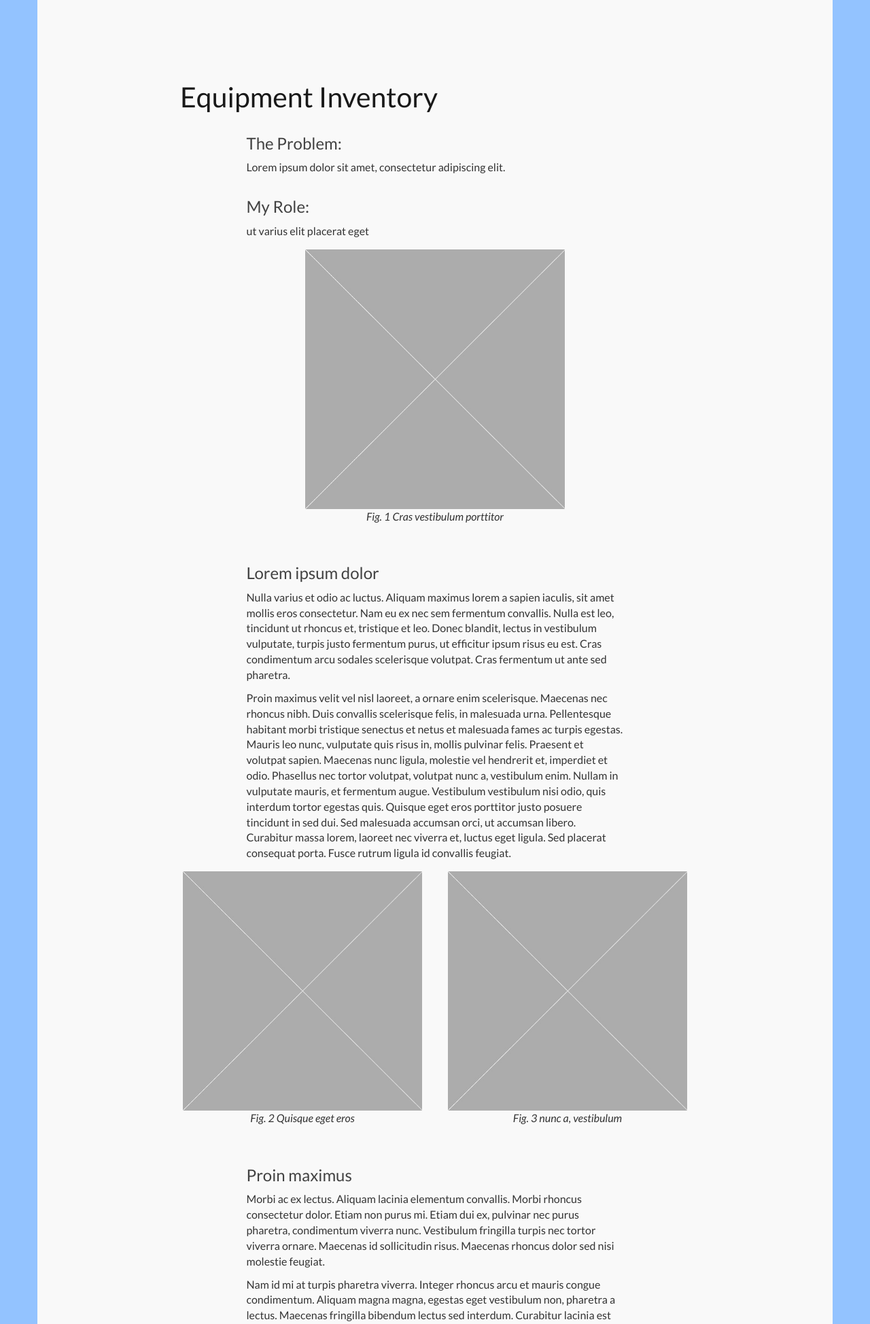
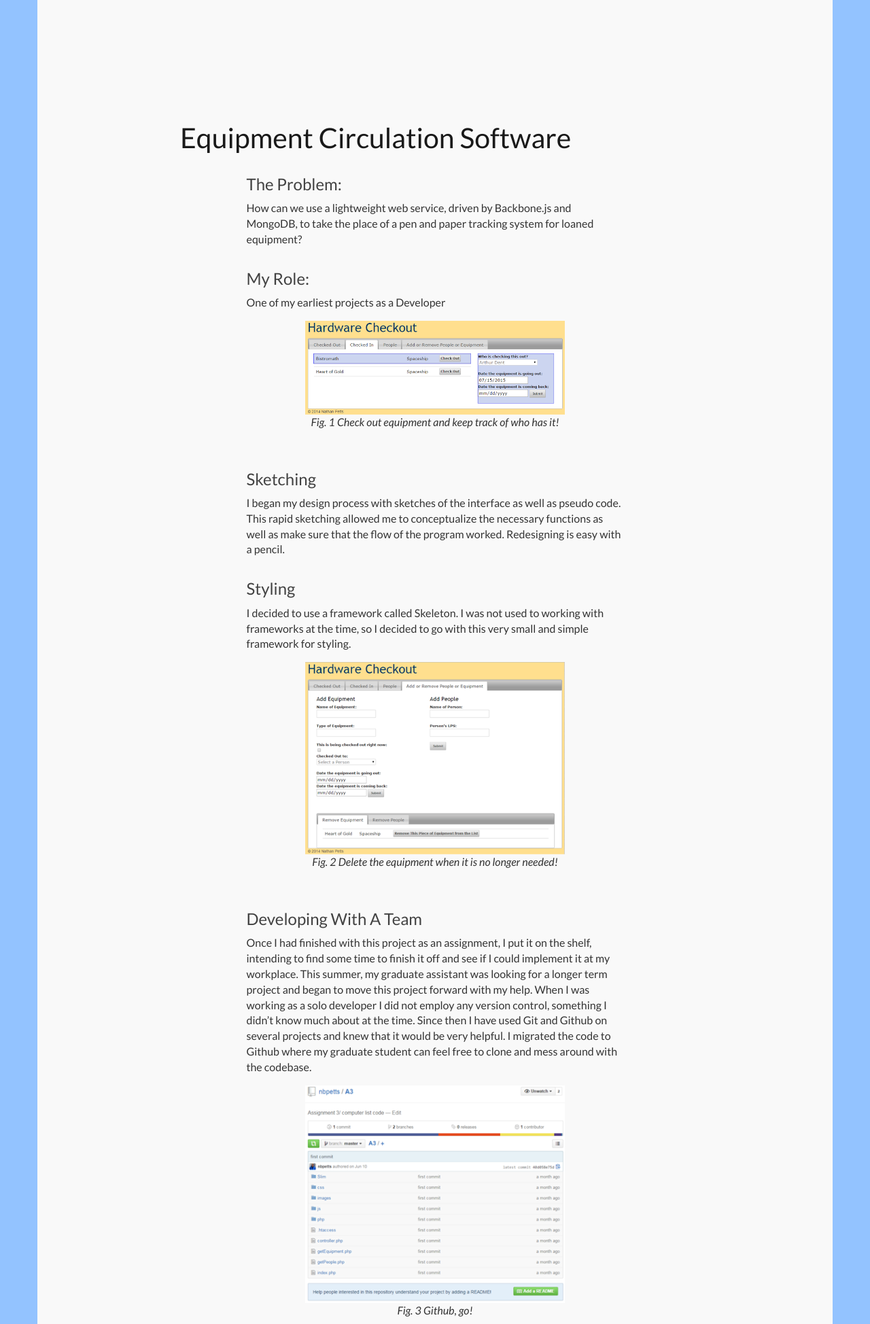
Before and after one commit to nbpetts/portfolio, a PHP site: page /equipment.php in a window 1280 px wide. Shown: the part 52-2000 px from the top of the page at 68% size. Run offline with PHP 8.4, Linux system fonts and the light colour scheme; some web fonts are replaced.

Commit message:
added content for cardioglass and equipment checkout, reorg portfolio section, added recommendations and misc. styling

```diff
--- a/equipment.php
+++ b/equipment.php
@@ -2,114 +2,123 @@
 <html lang="en">
 
 <head>
-<?php include "includes/head.php" ?>
+  <?php include "includes/head.php" ?>
   <title>Equipment Inventory | Nathan Petts - UX designer</title>
 
 
 </head>
 
 <body>
-  <?php include_once("includes/googleAnalytics.php") ?>
+  <?php include_once( "includes/googleAnalytics.php") ?>
 
   <?php include "includes/header.php" ?>
   <div class="container pageBackground">
 
     <section class="row">
       <div class="col-xs-12 col-sm-offset-2 col-sm-8 ">
-        <h1>Equipment Inventory</h1>
+        <h1>Equipment Circulation Software</h1>
         <a id="content" name="content"></a>
+        <a name="content"></a>
       </div>
 
     </section>
-<article class="continer">
+
+    <article class="continer">
 
 
 
-
-    <section class="row">
+      <section class="row">
         <div class="col-xs-12 col-sm-6 col-sm-offset-3">
           <h2>The Problem:</h2>
-          <p>Lorem ipsum dolor sit amet, consectetur adipiscing elit.</p>
+          <p>How can we use a lightweight web service, driven by Backbone.js and MongoDB, to take the place of a pen and paper tracking system for loaned equipment? </p>
         </div>
 
       </section>
       <section class="row">
         <div class="col-xs-12 col-sm-6 col-sm-offset-3">
           <h2>My Role:</h2>
-          <p>ut varius elit placerat eget</p>
+          <p>One of my earliest projects as a Developer</p>
+        </div>
+      </section>
+      <section class="row">
+        <div class="col-xs-6 col-xs-offset-3 col-sm-4 col-sm-offset-4 thumbnail">
+
+          <img src="images/equipmentFig1.png" alt="a screenshot of the equipment checkout tool" class="img-responsive">
+          <p class="text-center">Fig. 1 Check out equipment and keep track of who has it!</p>
+
+
+
+        </div>
+      </section>
+
+      <section class="row">
+        <div class="col-xs-12 col-sm-6 col-sm-offset-3">
+          <h2>Sketching</h2>
+          <p>I began my design process with sketches of the interface as well as pseudo code. This rapid sketching allowed me to conceptualize the necessary functions as well as make sure that the flow of the program worked. Redesigning is easy with a pencil.</p>
+        </div>
+
+      </section>
+
+      <section class="row">
+        <div class="col-xs-12 col-sm-6 col-sm-offset-3">
+          <h2>Styling</h2>
+          <p>I decided to use a framework called Skeleton. I was not used to working with frameworks at the time, so I decided to go with this very small and simple framework for styling.</p>
         </div>
 
       </section>
       <section class="row">
         <div class="col-xs-6 col-xs-offset-3 col-sm-4 col-sm-offset-4 thumbnail">
-          <img src="images/placeholder-square.jpg" alt="placeholder" class="img-responsive">
-          <p class="text-center">Fig. 1 Cras vestibulum porttitor</p>
 
+          <img src="images/equipmentFig2.png" alt="A screenshot that shows the equipment deletion process" class="img-responsive">
+          <p class="text-center">Fig. 2 Delete the equipment when it is no longer needed!</p>
+        </div>
+      </section>
 
+      <section class="row">
+        <div class="col-xs-12 col-sm-6 col-sm-offset-3">
+          <h2>Developing With A Team</h2>
+          <p>Once I had finished with this project as an assignment, I put it on the shelf, intending to find some time to finish it off and see if I could implement it at my workplace. This summer, my graduate assistant was looking for a longer term project and began to move this project forward with my help. When I was working as a solo developer I did not employ any version control, something I didn’t know much about at the time. Since then I have used Git and Github on several projects and knew that it would be very helpful. I migrated the code to Github where my graduate student can feel free to clone and mess around with the codebase.</p>
+        </div>
+
+      </section>
+      <section class="row">
+        <div class="col-xs-6 col-xs-offset-3 col-sm-4 col-sm-offset-4 thumbnail">
+
+          <img src="images/equipmentFig3.png" alt="Some classes involved in the CardioGlass platform" class="img-responsive">
+          <p class="text-center">Fig. 3 Github, go!</p>
+        </div>
+      </section>
+    <section class="row">
+        <div class="col-xs-12 col-sm-6 col-sm-offset-3">
+          <h2>Next Steps</h2>
+          <p>We will be moving the app to the Bootstrap framework and then moving the database to a mySQL setup to match the rest of the web technology at MATEC. We can then begin testing the app and move toward deployment.</p>
         </div>
 
       </section>
       <section class="row">
         <div class="col-xs-12 col-sm-6 col-sm-offset-3">
-          <h2>Lorem ipsum dolor</h2>
-          <p>Nulla varius et odio ac luctus. Aliquam maximus lorem a sapien iaculis, sit amet mollis eros consectetur. Nam eu ex nec sem fermentum convallis. Nulla est leo, tincidunt ut rhoncus et, tristique et leo. Donec blandit, lectus in vestibulum vulputate, turpis justo fermentum purus, ut efficitur ipsum risus eu est. Cras condimentum arcu sodales scelerisque volutpat. Cras fermentum ut ante sed pharetra.</p>
-          <p>Proin maximus velit vel nisl laoreet, a ornare enim scelerisque. Maecenas nec rhoncus nibh. Duis convallis scelerisque felis, in malesuada urna. Pellentesque habitant morbi tristique senectus et netus et malesuada fames ac turpis egestas. Mauris leo nunc, vulputate quis risus in, mollis pulvinar felis. Praesent et volutpat sapien. Maecenas nunc ligula, molestie vel hendrerit et, imperdiet et odio. Phasellus nec tortor volutpat, volutpat nunc a, vestibulum enim. Nullam in vulputate mauris, et fermentum augue. Vestibulum vestibulum nisi odio, quis interdum tortor egestas quis. Quisque eget eros porttitor justo posuere tincidunt in sed dui. Sed malesuada accumsan orci, ut accumsan libero. Curabitur massa lorem, laoreet nec viverra et, luctus eget ligula. Sed placerat consequat porta. Fusce rutrum ligula id convallis feugiat.</p>
-        </div>
+          <h2>Lessons Learned</h2>
+          <ul>
+            <li><strong>Programming and Web Apps are hard.</strong> This was the largest project I had ever tried at the time, and it was difficult to wrap my mind around the MVC framework that Backbone provided. It was also my first round with local development environments. It left me with a million questions, but after revisiting this project, I can see that I have made a lot of progress.</li>
+            <li><strong>Git all projects, ever, always.</strong> Version control would have helped a lot on this project and a few before this one. Having had more exposure to Git, I now consider this necessary for any future projects.</li>
 
-      </section>
-      <section class="row">
-        <div class="col-xs-6 col-xs-offset-3 col-sm-4 col-sm-offset-2">
-          <div class=" thumbnail">
-            <img src="images/placeholder-square.jpg" alt="placeholder" class="img-responsive">
-            <p class="text-center">Fig. 2 Quisque eget eros </p>
+          </ul>
+          <h2>The Repo</h2>
+          <a target="_blank" href="https://github.com/nbpetts/A3">Go Fork It!</a>
 
 
-          </div>
-        </div>
-        <div class="col-xs-6 col-xs-offset-3  col-sm-4 col-sm-offset-0">
-          <div class="thumbnail">
-            <img src="images/placeholder-square.jpg" alt="placeholder" class="img-responsive">
-            <p class="text-center">Fig. 3 nunc a, vestibulum</p>
 
-
-          </div>
         </div>
       </section>
       <section class="row">
-        <div class="col-xs-12 col-sm-6 col-sm-offset-3">
-          <h2>Proin maximus</h2>
-          <p>Morbi ac ex lectus. Aliquam lacinia elementum convallis. Morbi rhoncus consectetur dolor. Etiam non purus mi. Etiam dui ex, pulvinar nec purus pharetra, condimentum viverra nunc. Vestibulum fringilla turpis nec tortor viverra ornare. Maecenas id sollicitudin risus. Maecenas rhoncus dolor sed nisi molestie feugiat.</p>
-          <p>Nam id mi at turpis pharetra viverra. Integer rhoncus arcu et mauris congue condimentum. Aliquam magna magna, egestas eget vestibulum non, pharetra a lectus. Maecenas fringilla bibendum lectus sed interdum. Curabitur lacinia est purus, vel commodo mauris ultrices sit amet. Aenean fermentum ultrices massa sed sodales. Etiam elit diam, fermentum nec vestibulum a, porttitor eget nibh. Proin convallis, risus eu fermentum dignissim, magna dolor euismod quam, vehicula semper lacus metus id nulla. Ut vel purus non ex molestie mattis at efficitur mauris. Ut bibendum velit quis mi feugiat laoreet. Aliquam tincidunt imperdiet ipsum, sed gravida ante commodo dapibus. Sed at vehicula lacus, ac lacinia justo. Sed aliquam sit amet tellus non euismod. </p>
-        </div>
+        <?php include "includes/backToPortfolioButton.php" ?>
 
       </section>
-      <section class="row">
-        <div class="col-xs-6 col-xs-offset-3 col-sm-4 col-sm-offset-4 thumbnail">
-          <img src="images/placeholder-square.jpg" alt="placeholder" class="img-responsive">
-          <p class="text-center">Fig. 4 vehicula lacus, ac</p>
 
 
-        </div>
 
-      </section>
-      <section class="row">
-        <div class="col-xs-12 col-sm-6 col-sm-offset-3">
-          <h2>In scelerisque</h2>
-          <p>Vestibulum et ligula molestie, blandit turpis vehicula, congue magna. Pellentesque pellentesque tellus a nunc porta, at interdum nisi imperdiet. Ut congue neque massa, at ornare sem faucibus commodo. Vivamus varius risus non aliquam egestas. Sed sollicitudin nisl enim, et pulvinar urna tincidunt sed. Donec scelerisque metus ut nibh luctus, quis congue nibh fringilla. Quisque nec magna tristique, consequat velit sed, pharetra arcu. Donec urna augue, rutrum id justo et, pulvinar bibendum dui. Phasellus maximus porta justo. Nullam pulvinar nibh nec faucibus fringilla. </p>
-          <h2>Lessons Learned</h2>
-          <ul>
-            <li><strong>Nam id mi:</strong> Pellentesque pellentesque tellus a nunc porta, at interdum nisi imperdiet.</li>
-            <li><strong>Nam id mi:</strong> Sed at vehicula lacus, ac lacinia justo. Sed aliquam sit amet tellus non euismod.</li>
-          </ul>
-          <h2>Morbi ac ex lectus</h2>
-          <p>Pellentesque pellentesque tellus a nunc porta, at interdum nisi imperdiet. Ut congue neque massa, at ornare sem faucibus commodo. Vivamus varius risus non aliquam egestas. <a target="_blank" href="http://www.worthy-words.net">Sed sollicitudin nisl enim, et pulvinar urna tincidunt sed.</a> </p>
-        </div>
 
-      </section>
-<section class="row">
-  <?php include "includes/backToPortfolioButton.php" ?>
 
-      </section>
     </article>
     <!--close article-->
 
--- a/index.php
+++ b/index.php
@@ -92,7 +92,7 @@
     </main>
     <!--close main-->
 
-
+    <?php include "includes/recommendations.php" ?>
     <?php include "includes/contactMe.php" ?>
 
     <?php include "includes/footer.php" ?>
--- a/sass/my_styles.scss
+++ b/sass/my_styles.scss
@@ -11,7 +11,7 @@ body {
 }
 .pageBackground {
   background-color: $myWhite;
-  padding-top: 80px;
+//  padding-top: 80px;
 }
 p > a, li > a  {
   font-style: italic;
@@ -35,7 +35,9 @@ article {
 .socialGroup, .bitOfWork{
   margin-top: 20px;
 }
-
+h1 {
+  margin-top: 2em;
+}
 
 
 ////////////////////////////////////////////////////// Hero styles
@@ -337,7 +339,11 @@ label, input, textarea {
 ul.nav-pills > li > a:hover {
    border-radius: 0;
 }
+////////////////////////////////////////////////////// recommendations
+.recommendation {
+  margin-bottom: 1.5em;
 
+}
 ///////////////////////////////////////////////////// Illustration
 .grass {
   height: 50px;
--- a/volunteer.php
+++ b/volunteer.php
@@ -125,7 +125,7 @@
         <div class="col-xs-12 col-sm-6 col-sm-offset-3">
           <h2>Lessons Learned</h2>
           <ul>
-            <li><strong>Observations show what people do, interviews reveal how people feel.</strong> TIt is clear that when one sets out to answer a research question, the right tool is required. Otherwise you risk wasting everyone’s time. Pilot studies and a firm understanding of the theory behind UX best practices can help!</li>
+            <li><strong>Observations show what people do, interviews reveal how people feel.</strong> It is clear that when one sets out to answer a research question, the right tool is required. Otherwise you risk wasting everyone’s time. Pilot studies and a firm understanding of the theory behind UX best practices can help!</li>
             <li><strong>Ethnographic research is worth the effort.</strong> It is invaluable for finding out how people feel, why they do things and what they really want. However, ethnographic research must be approached with the utmost rigor, so you don’t end up following false leads.</li>
             <li><strong>Hypotheses can be hard to substantiate.</strong> If you are going to go through the effort of doing quantitative research, you really need to make sure that your sample size is large enough to generate meaningful results.</li>
           </ul>
```
Also changed, not shown: about.php (+6 -3 lines), cardioglass.php (+66 -54 lines), includes/portfolioSnippit.php (+40 -48 lines), includes/recommendations.php (added, +27 -0 lines), css/my_styles.css, css/my_styles.min.css, images/cardioglassFig1.png (added), images/cardioglassFig2.png (added), images/cardioglassFig3.png (added), images/cardioglassFig4.png (added), images/equipmentFig1.png (added), images/equipmentFig2.png (added), images/equipmentFig3.png (added), images/equipmentThumb.png (added), 2 other files.
